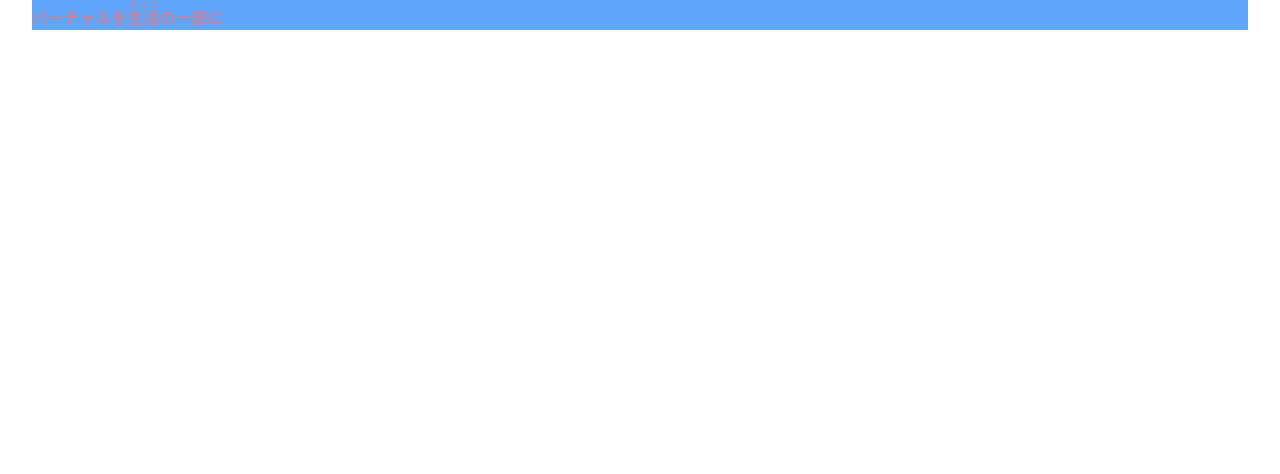
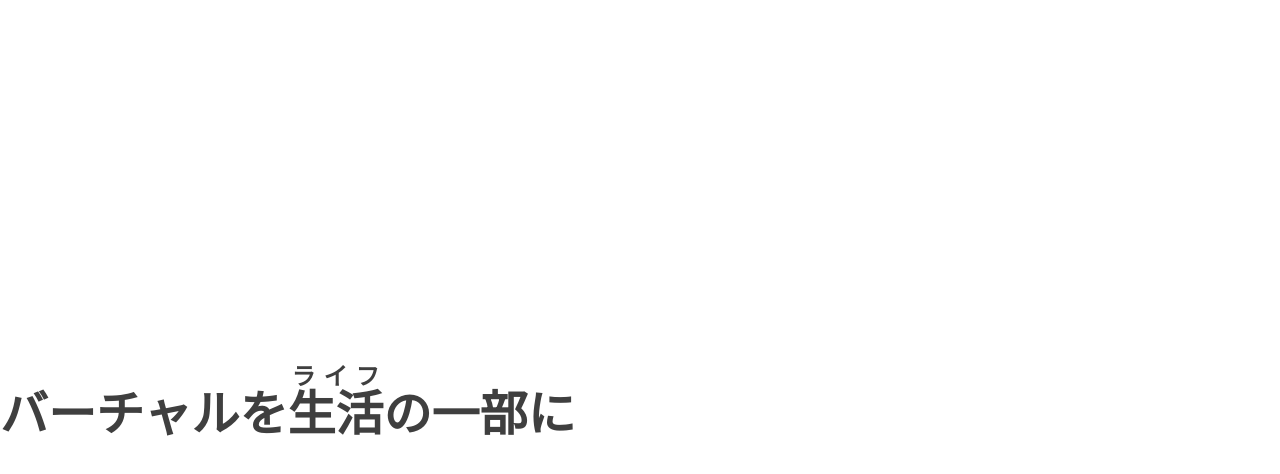
Before and after one commit to VirtualLifeDHU/site, a Next.js app: page / in a window 1280 px wide. Shown: the top 474 px of the page. Built offline with nearby package versions, Linux system fonts and the light colour scheme.

Commit message:
herocomponentを作り始めた

```diff
--- /dev/null
+++ b/src/components/Layout/Layout/Layout.tsx
@@ -0,0 +1,8 @@
+import React from "react";
+import styles from "./Layout.module.scss";
+export type LayoutProps = {
+  children: React.ReactNode;
+};
+export const Layout = (props: LayoutProps) => {
+  return <div className="min-h-screen">{props.children}</div>;
+};
--- /dev/null
+++ b/src/components/Layout/Layout/index.ts
@@ -0,0 +1 @@
+export * from "./Layout";
--- a/src/components/parts/Hero/Hero.tsx
+++ b/src/components/parts/Hero/Hero.tsx
@@ -4,8 +4,9 @@ type HeroProps = {};
 
 export const Hero = (props: HeroProps) => {
   return (
-    <div className="h-full bg-blue-400">
-      <h1 className="text-red-400">
+    <div className="h-screen ">
+      <div className="flex flex-col justify-center h-full items-center">
+        <h1 className="text-text font-bold text-5xl w-full">
           バーチャルを
           <ruby>
             生活
@@ -14,5 +15,6 @@ export const Hero = (props: HeroProps) => {
           の一部に
         </h1>
       </div>
+    </div>
   );
 };
--- a/src/pages/_app.tsx
+++ b/src/pages/_app.tsx
@@ -1,6 +1,11 @@
 import type { AppProps } from "next/app";
+import { Layout } from "../components/Layout/Layout";
 import "../styles/global.css";
 
 export default function MyApp({ Component, pageProps }: AppProps) {
-  return <Component {...pageProps} />;
+  return (
+    <Layout>
+      <Component {...pageProps} />
+    </Layout>
+  );
 }
--- a/src/pages/index.tsx
+++ b/src/pages/index.tsx
@@ -4,7 +4,7 @@ import styles from "./../styles/index.module.css";
 
 export default function Home() {
   return (
-    <div className={styles.container}>
+    <div>
       <Hero />
     </div>
   );
--- a/tailwind.config.js
+++ b/tailwind.config.js
@@ -7,7 +7,11 @@ module.exports = {
   ],
 
   theme: {
-    extend: {},
+    extend: {
+      colors: {
+        text: "#3F3F3F",
+      },
+    },
   },
   plugins: [],
 };
```
Also changed, not shown: src/components/Layout/Layout/Layout.module.scss (added). Lines whose indentation alone changed are shown as unchanged.
